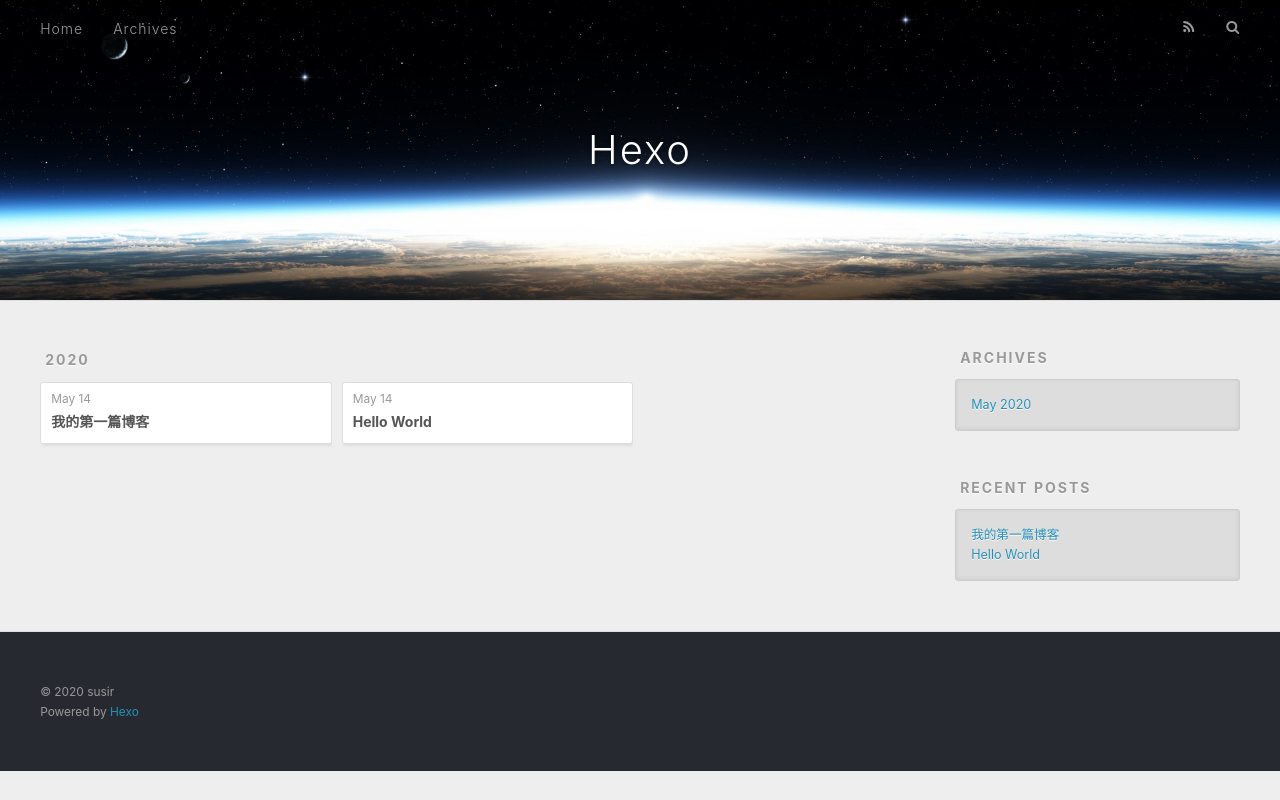
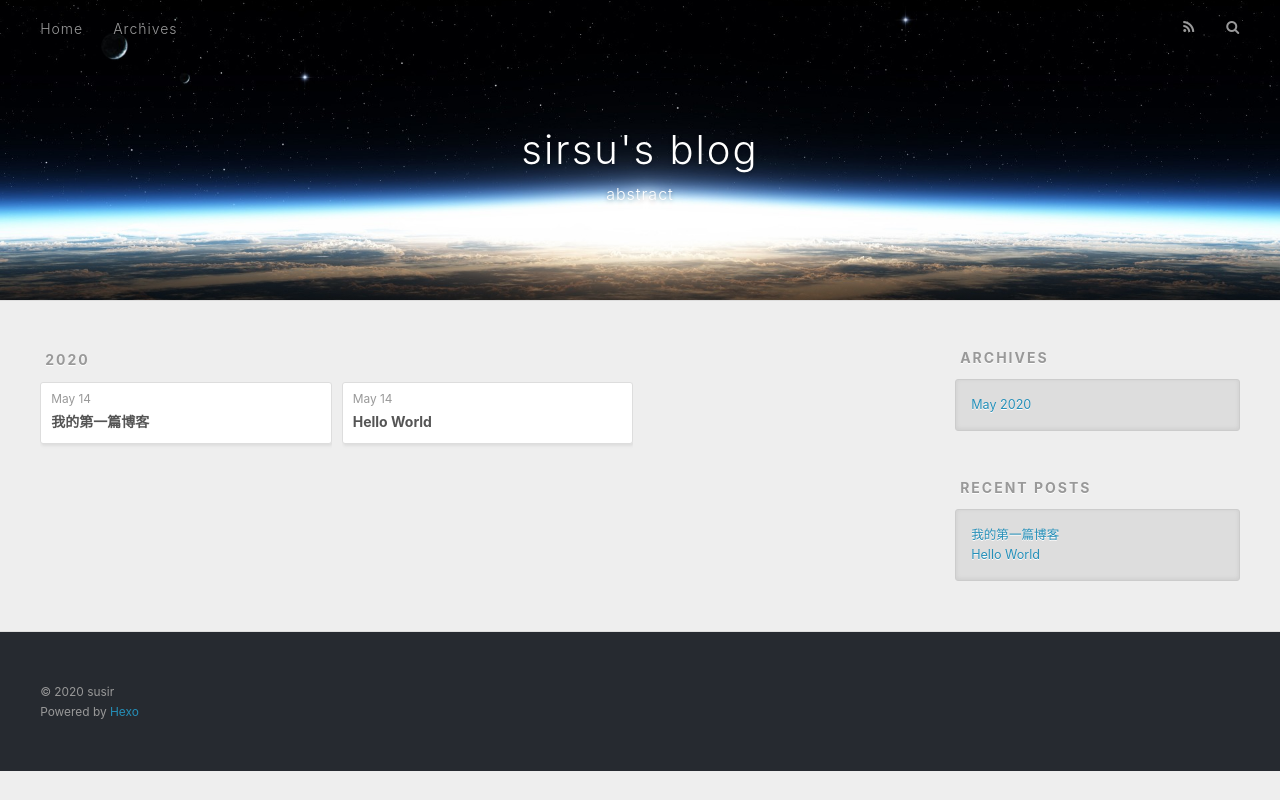
Before and after one commit to sujiaqi-source/sujiaqi-source.github.io, a plain HTML site: page archives/2020/05/index.html in a window 1280 px wide. Drawn offline with nearby package versions, Linux system fonts and the light colour scheme.

Commit message:
Site updated: 2020-05-15 21:16:35

```diff
--- a/archives/2020/05/index.html
+++ b/archives/2020/05/index.html
@@ -5,17 +5,19 @@
 
 
 
-  <title>Archives: 2020/5 | Hexo</title>
+  <title>Archives: 2020/5 | sirsu&#39;s blog</title>
   <meta name="viewport" content="width=device-width, initial-scale=1, maximum-scale=1">
-  <meta property="og:type" content="website">
-<meta property="og:title" content="Hexo">
+  <meta name="description" content="第一次">
+<meta property="og:type" content="website">
+<meta property="og:title" content="sirsu&#39;s blog">
 <meta property="og:url" content="http://yoursite.com/archives/2020/05/index.html">
-<meta property="og:site_name" content="Hexo">
+<meta property="og:site_name" content="sirsu&#39;s blog">
+<meta property="og:description" content="第一次">
 <meta property="og:locale" content="en_US">
 <meta property="article:author" content="susir">
 <meta name="twitter:card" content="summary">
 
-    <link rel="alternate" href="/atom.xml" title="Hexo" type="application/atom+xml">
+    <link rel="alternate" href="/atom.xml" title="sirsu&#39;s blog" type="application/atom+xml">
 
 
     <link rel="icon" href="/favicon.png">
@@ -36,8 +38,12 @@
   <div id="header-outer" class="outer">
     <div id="header-title" class="inner">
       <h1 id="logo-wrap">
-        <a href="/" id="logo">Hexo</a>
+        <a href="/" id="logo">sirsu&#39;s blog</a>
       </h1>
+
+        <h2 id="subtitle-wrap">
+          <a href="/" id="subtitle">abstract</a>
+        </h2>
 
     </div>
     <div id="header-inner" class="inner">
```
Also changed, not shown: 2020/05/14/hello-world/index.html (+8 -4 lines), 2020/05/14/我的第一篇博客/index.html (+8 -4 lines), archives/2020/index.html (+12 -6 lines), archives/index.html (+12 -6 lines), index.html (+12 -6 lines).
